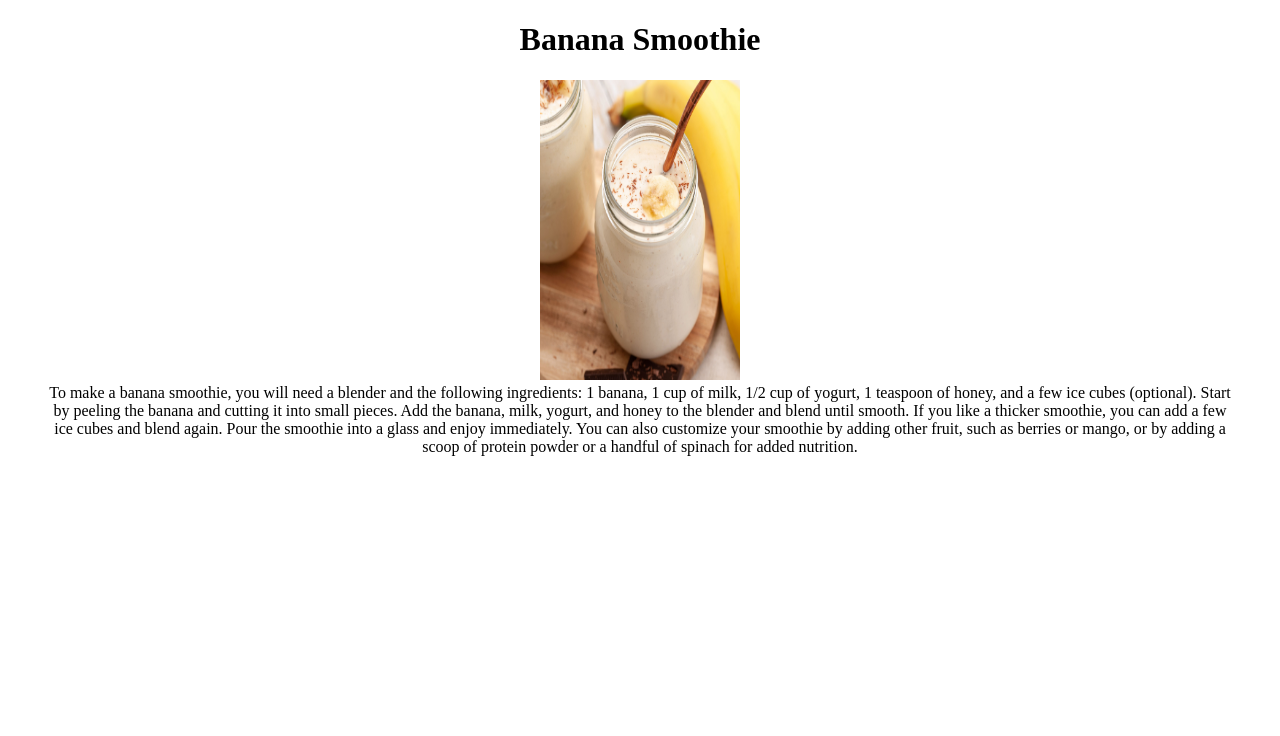
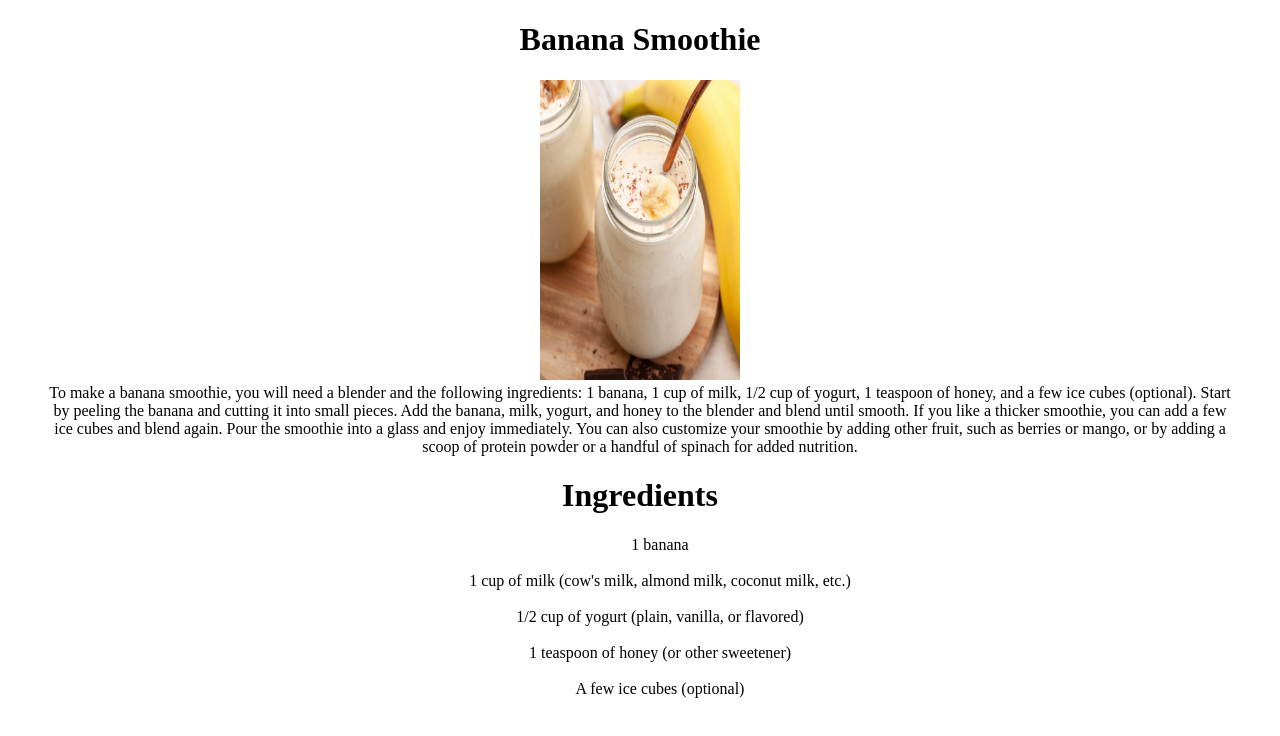
Before and after one commit to wendellpatual/odin-recipes, a plain HTML site: page recipes/banana_smoothie.html in a window 1280 px wide. Drawn offline with Linux system fonts and the light colour scheme.

Commit message:
Add ingredients section

```diff
--- a/recipes/banana_smoothie.html
+++ b/recipes/banana_smoothie.html
@@ -15,6 +15,18 @@
 					To make a banana smoothie, you will need a blender and the following ingredients: 1 banana, 1 cup of milk, 1/2 cup of yogurt, 1 teaspoon of honey, and a few ice cubes (optional). Start by peeling the banana and cutting it into small pieces. Add the banana, milk, yogurt, and honey to the blender and blend until smooth. If you like a thicker smoothie, you can add a few ice cubes and blend again. Pour the smoothie into a glass and enjoy immediately. You can also customize your smoothie by adding other fruit, such as berries or mango, or by adding a scoop of protein powder or a handful of spinach for added nutrition.
 				</figcaption>
 			</figure>
+			<h1>Ingredients</h1>
+			<ul style="list-style: none;">
+				<li>1 banana</li>
+				<br>
+				<li>1 cup of milk (cow's milk, almond milk, coconut milk, etc.)</li>
+				<br>
+				<li>1/2 cup of yogurt (plain, vanilla, or flavored)</li>
+				<br>
+				<li>1 teaspoon of honey (or other sweetener)</li>
+				<br>
+				<li>A few ice cubes (optional)</li>
+			</ul>
 		</center>
 	</body>
 </html>
```
Also changed, not shown: recipes/baked_potatoes.html (+12 -0 lines), recipes/grilledcheese_sandwich.html (+8 -0 lines).
